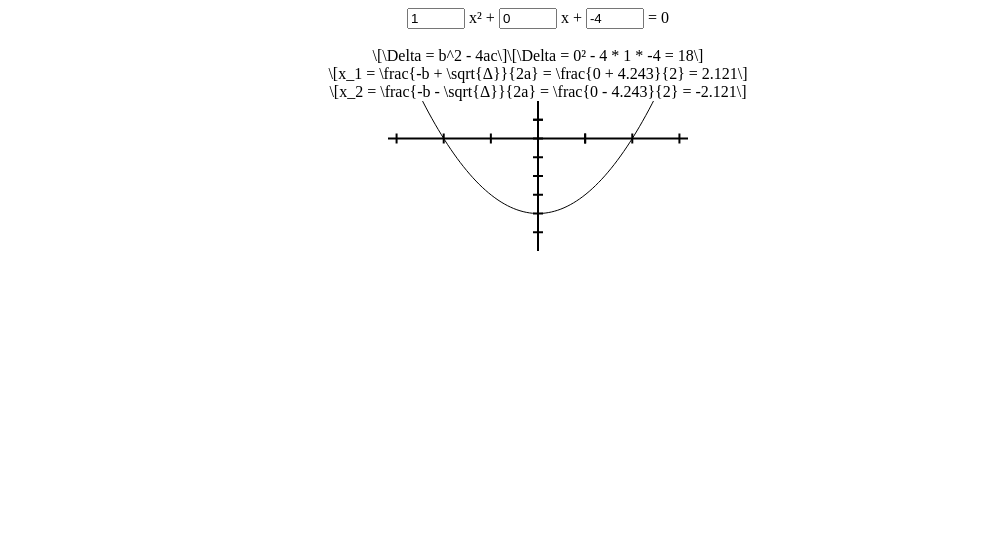
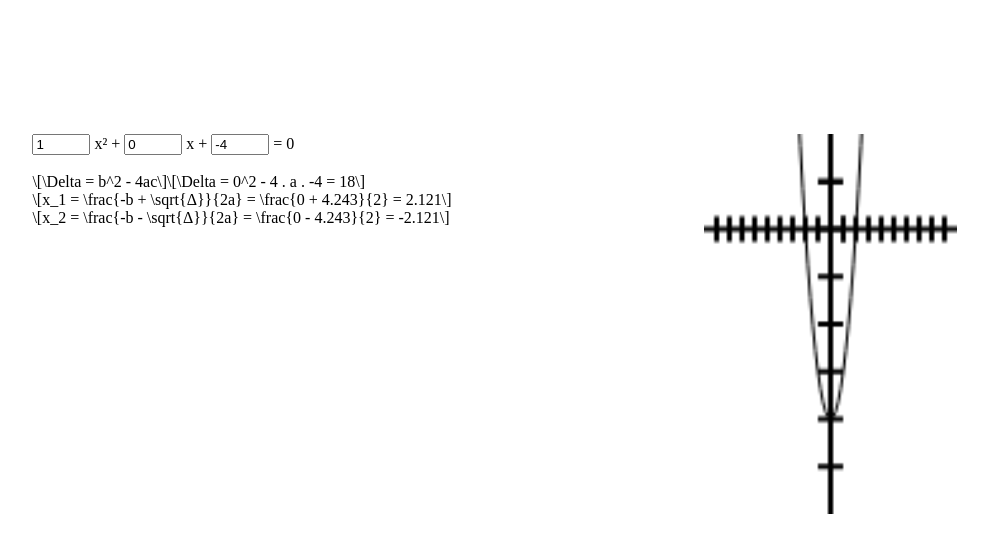
Before and after one commit to pdroalves/asb, a plain HTML site: page index.html in a window 1280 px wide. Shown: the whole page, without its empty margins (102-1090 px from the left). Drawn offline with nearby package versions, Linux system fonts and the light colour scheme; some packages are replaced by stand-ins of ours.

Commit message:
Adicao de arquivo de configuracao css.

```diff
--- a/canvas-graph.js
+++ b/canvas-graph.js
@@ -43,13 +43,13 @@ var horizonteMinY = -10;
 
 // Seta o limite direito no eixo X
 function setMaxX(n){
-	horizonteMaxX = n;
+	horizonteMaxY = n;
 	return;
 }
 
 // Seta o limite esquerdo no eixo X
 function setMinX(n){
-	horizonteMinX = n;
+	horizonteMinY = n;
 	return;
 
 // Seta o limite superior no eixo Y
--- a/index.html
+++ b/index.html
@@ -3,6 +3,9 @@
     <head>
         <meta charset="utf-8">
         <title>ASB solves Bhaskara</title>
+
+		<link rel="stylesheet" type="text/css" href="site.css" />
+
         <script>
         function bla()
         {
@@ -20,9 +23,12 @@
             xv = (-b)/(2*a);
             yv = a*xv*xv+b*xv+c;
 
+            if(a < 0) str_a = "(a)";
+            else str_a = 'a';
+
             txt = "<br \>\n"
             txt += "\\\[\\Delta = b^2 - 4ac\\\]"
-            txt += "\\\[\\Delta = " + b + "² - 4 * " + a + " * " + c + " = " + delta + "\\\]"
+            txt += "\\\[\\Delta = " + b + "^2 - 4 . " + str_a + " . " + c + " = " + delta + "\\\]"
             txt += "<br \>\n"
             txt += "\\\[x_1 = \\frac{-b + \\sqrt{&#916}}{2a} = \\frac{" + -b + " + " + Math.sqrt(delta).toPrecision(4) + "}{" + 2*a + "} = " + x1.toPrecision(4) + "\\\]";
 
@@ -58,13 +64,15 @@
         </script>
     </head>
     <body onload="javascript:bla()">
-        <center>
+		<div id ="all">
+        <div id="eq">
         <input type="text" style="width:50px" id="a" value=1 onkeydown="javscript:bla()" onkeyup="javscript:bla()"></input> x² +
         <input type="text" style="width:50px" id="b" value=0 onkeydown="javscript:bla()" onkeyup="javscript:bla()"></input> x +
         <input type="text" style="width:50px" id="c" value=-4 onkeydown="javscript:bla()" onkeyup="javscript:bla()"></input> = 0
         <div id="saida"> a</div>
-        <canvas id="xy-graph"></canvas>
-        </center>
+        </div>
+        <canvas id="xy-graph" width=100%></canvas>
+        </div>
 
         <script type="text/javascript" src="canvas-graph.js"></script>
         <script type="text/x-mathjax-config">
--- /dev/null
+++ b/site.css
@@ -0,0 +1,15 @@
+div#all{
+	width:100%;
+}
+
+div#eq{
+	float:left;
+	margin:10%;
+}
+
+canvas#xy-graph{
+	float:left;
+	height:30%;
+	width:20%;
+	margin:10%;
+}
```
